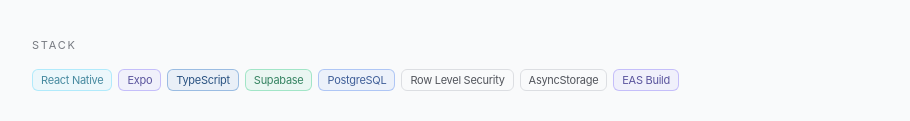
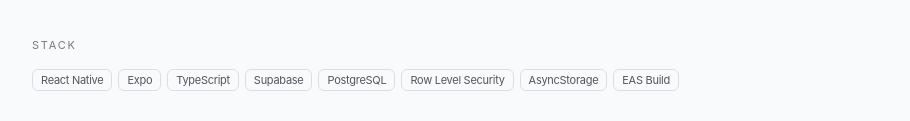
Before and after one commit to Danilolo12/My_Portfolio, an Astro site: page /work/finymo in a window 1280 px wide. Shown: the part 986-1107 px from the top of the page, without its empty margins (128-1038 px from the left). Built offline with nearby package versions, Linux system fonts and the light colour scheme; Astro itself is replaced by a stand-in of ours.

Commit message:
Keep tech chips neutral at rest, colour them only on hover
The tinted border and wash made every list read as a wall of colour. Resting
state goes back to the neutral chip; the brand fill now only appears under the
cursor, which is where it actually helps.

```diff
--- a/src/components/ui/Chip.astro
+++ b/src/components/ui/Chip.astro
@@ -14,7 +14,7 @@ const { label, variant = 'default', class: className = '' } = Astro.props
 const brand = variant === 'default' && label ? techColor(label) : undefined
 
 const VARIANTS = {
-  default: 'border-line text-muted hover:border-line-strong',
+  default: 'border-line text-muted',
   accent: 'border-accent/30 bg-accent-wash text-accent',
 } as const
 ---
@@ -24,7 +24,8 @@ const VARIANTS = {
     'inline-flex items-center rounded-md border px-2 py-0.5',
     'font-mono text-[0.6875rem] tracking-tight whitespace-nowrap',
     'transition-colors duration-200',
-    brand ? 'tech' : VARIANTS[variant],
+    VARIANTS[variant],
+    brand && 'tech',
     className,
   ]}
   style={brand ? `--brand:${brand};--brand-fg:${readableOn(brand)}` : undefined}
@@ -33,21 +34,11 @@ const VARIANTS = {
 </span>
 
 <style>
-  .tech {
-    border-color: color-mix(in oklab, var(--brand) 42%, transparent);
-    color: color-mix(in oklab, var(--brand) 78%, var(--color-fg));
-    background-color: color-mix(in oklab, var(--brand) 8%, transparent);
-  }
-
+  /* Neutral at rest, brand colour on hover. `--brand-fg` is picked from the
+     colour's luminance at build time, so the label stays readable either way. */
   .tech:hover {
     border-color: var(--brand);
     background-color: var(--brand);
     color: var(--brand-fg);
   }
-
-  /* Brand colours are tuned for the dark canvas; darken them on white. The
-     `:not(:hover)` keeps this from outranking the filled state above. */
-  :global([data-theme='light']) .tech:not(:hover) {
-    color: color-mix(in oklab, var(--brand) 62%, var(--color-fg));
-  }
 </style>
```
